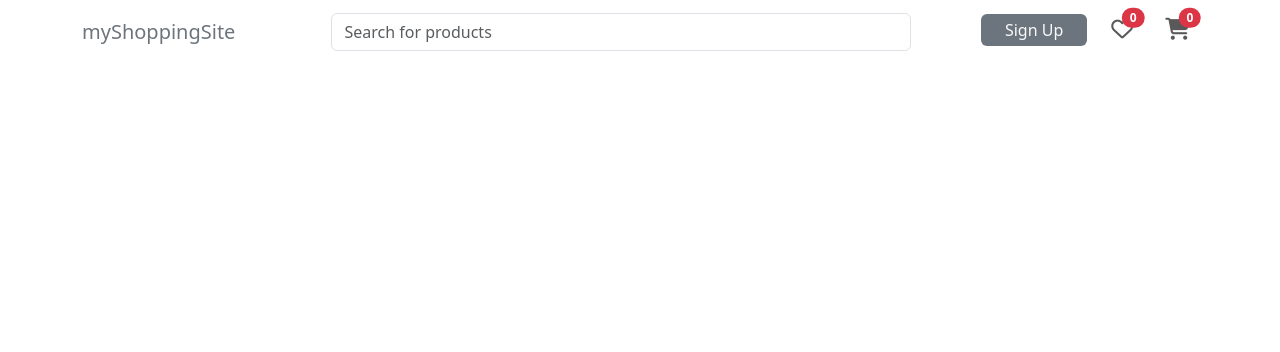
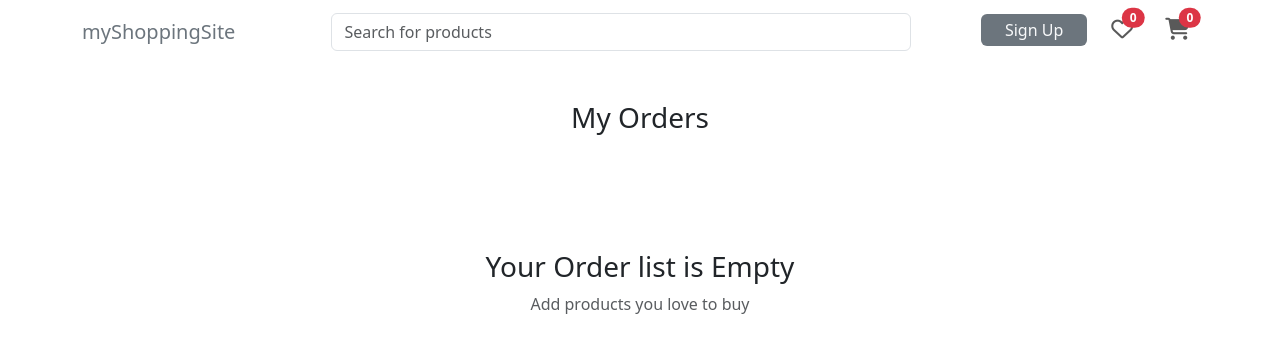
Before and after one commit to Jaytun-Kankotiya/eCommerce-Frontend, a React app: page /orders in a window 1280 px wide. Shown: the top 352 px of the page. Built offline with nearby package versions, Linux system fonts and the light colour scheme; the HTML template or start-up script is replaced by a standard one.

Commit message:
Feat: Made some changes in my order page

```diff
--- a/src/contexts/ProductContext.jsx
+++ b/src/contexts/ProductContext.jsx
@@ -25,6 +25,7 @@ const ProductProvider = ({ children }) => {
   const [userToken, setUserToken] = useState(null);
   const [addressList, setAddressList] = useState([]);
   const [selectedMethod, setSelectedMethod] = useState("");
+  const [orderedList, setOrderedList] = useState([])
   const [formData, setFormData] = useState({
     firstName: "",
     lastName: "",
@@ -381,14 +382,13 @@ const ProductProvider = ({ children }) => {
 
   const placeOrderHandler = () => {
     const isAddressValid = requireFields.every((field) => addressData[field]?.trim())
-  //     console.log("addressData:", addressData);
-  // console.log("isAddressValid:", isAddressValid);
-  // console.log("selectedMethod:", selectedMethod);
     if(isAddressValid  && selectedMethod ){
         navigate('/orders')
         toast.success("Order placed. Thank you for shopping.")
+        setOrderedList(cartItems)
+        console.log(cartItems)
     }else{
-        toast.error(isAddressValid ? "Please select payment method to proceed." : "Please add Delivery address to proceed.")
+        toast.error(isAddressValid ? "Please select a payment method to proceed." : "Please add Delivery address to proceed.")
     }
   }
 
@@ -649,7 +649,8 @@ const ProductProvider = ({ children }) => {
           addressFormData,
           handleSaveAddress,
           placeOrderHandler,
-          selectedMethod, setSelectedMethod
+          selectedMethod, setSelectedMethod,
+          orderedList, setOrderedList
         }}
       >
         {children}
--- a/src/pages/MyOrders.jsx
+++ b/src/pages/MyOrders.jsx
@@ -1,16 +1,32 @@
-import Header from "../components/Header"
-
+import { useState } from "react";
+import Header from "../components/Header";
+import { useProduct } from "../contexts/ProductContext";
 
 const MyOrders = () => {
+  const { orderedList, setOrderedList } = useProduct();
 
-    return (
-        <>
-        <Header />
-        <main>
+  return (
+    <>
+      <Header />
+      <main className="mt-5 py-5">
+        <p className="fs-3 text-center">My Orders</p>
+        <div>
+          {orderedList.length ? (
+            <>
+              <div className=""></div>
+            </>
+          ) : (
+            <>
+              <div className="text-center py-5">
+                <h3 className="mt-5">Your Order list is Empty</h3>
+                <p className="mt-2 text-muted">Add products you love to buy</p>
+              </div>
+            </>
+          )}
+        </div>
+      </main>
+    </>
+  );
+};
 
-        </main>
-        </>
-    )
-}
-
-export default MyOrders
+export default MyOrders;
--- a/src/pages/UserProfile.jsx
+++ b/src/pages/UserProfile.jsx
@@ -71,7 +71,6 @@ const isTokenValid = () => {
     try {
       const endpoint = formMode === 'login' ? 'verify' : ''
       const url = `http://localhost:3000/userProfile/${endpoint}`
-      console.log(url)
 
       const response = await fetch(url, {
         method: "POST",
@@ -92,7 +91,7 @@ const isTokenValid = () => {
         localStorage.setItem('user', JSON.stringify(result.user));
       if(result.token){
         localStorage.setItem('token', result.token);
-        console.log("Token stored:", result.token);
+        // console.log("Token stored:", result.token);
       }
       toast.success(result.message);
       setIsLoggedIn(true);
@@ -114,7 +113,7 @@ const isTokenValid = () => {
       resetFrom()
     }
   }
-  console.log(formData)
+  // console.log(formData)
 
   return (
     <>
```
